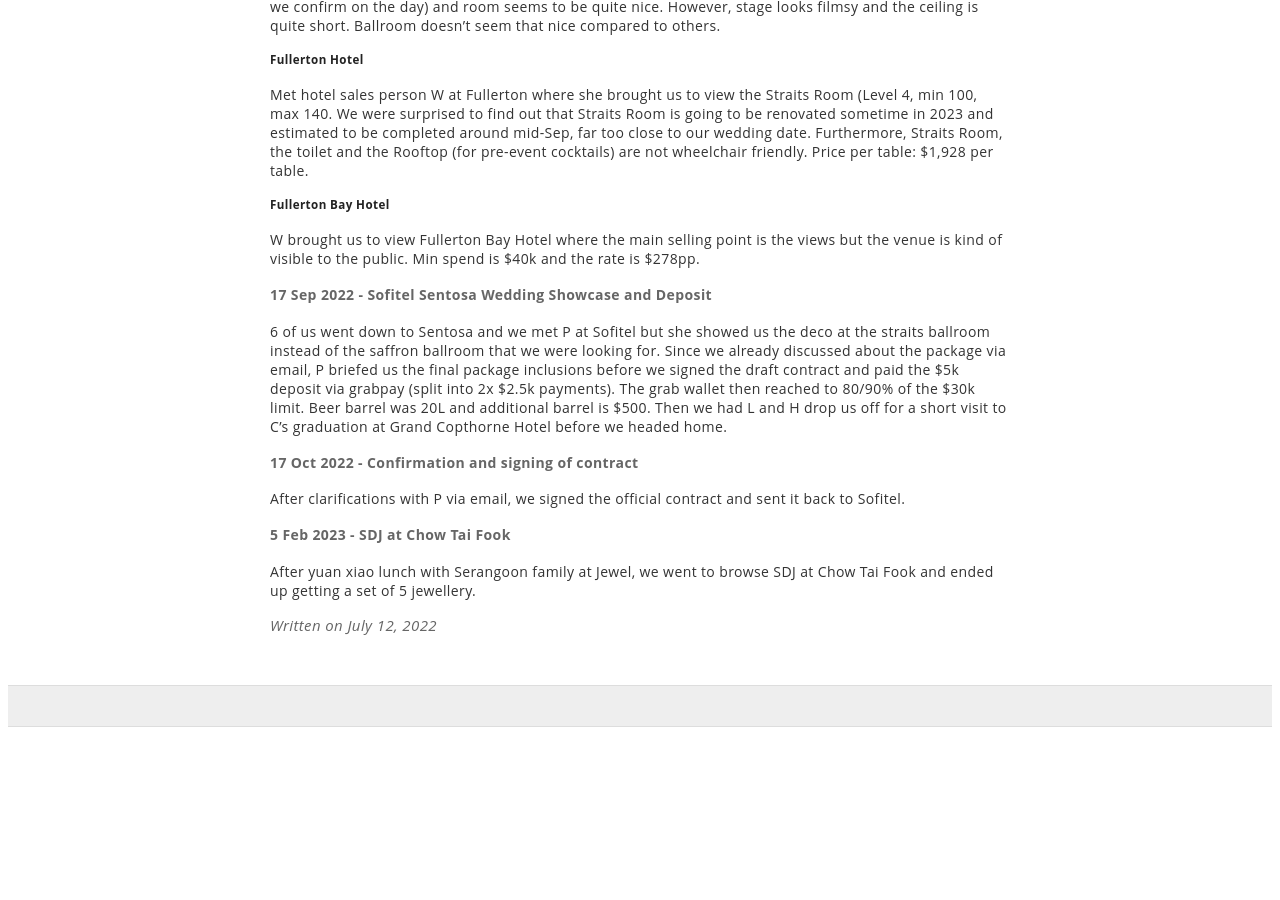
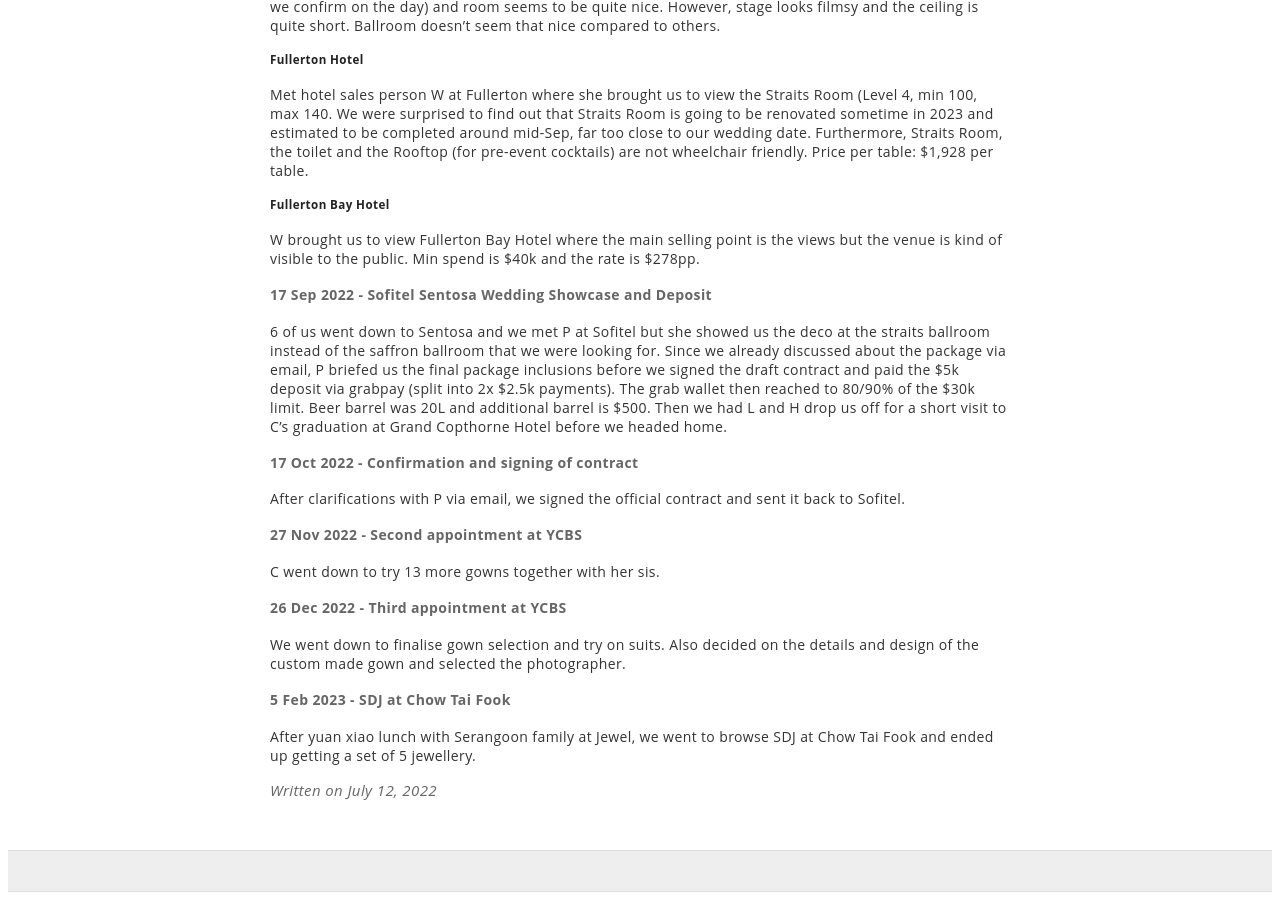
Before and after one commit to ourcarus/casadelagom, a Jekyll site: the page built from _posts/2022-07-12-Wedding Preparations.md, in a window 1280 px wide and 900 px high, scrolled down 2067 px. Built offline with Jekyll 4.4.1, drawn with Linux system fonts in a browser that asks for light colours; our own code applies the rules of GitHub Pages for plain Markdown files; before the commit the page ends 2802 px from its top, so only the background shows below that.

Commit message:
Update 2022-07-12-Wedding Preparations.md

```diff
--- a/_posts/2022-07-12-Wedding Preparations.md
+++ b/_posts/2022-07-12-Wedding Preparations.md
@@ -68,5 +68,11 @@
 #### 17 Oct 2022 - Confirmation and signing of contract
 After clarifications with P via email, we signed the official contract and sent it back to Sofitel.
 
+#### 27 Nov 2022 - Second appointment at YCBS
+C went down to try 13 more gowns together with her sis.
+
+#### 26 Dec 2022 - Third appointment at YCBS
+We went down to finalise gown selection and try on suits. Also decided on the details and design of the custom made gown and selected the photographer.
+
 #### 5 Feb 2023 - SDJ at Chow Tai Fook
 After yuan xiao lunch with Serangoon family at Jewel, we went to browse SDJ at Chow Tai Fook and ended up getting a set of 5 jewellery.
```
